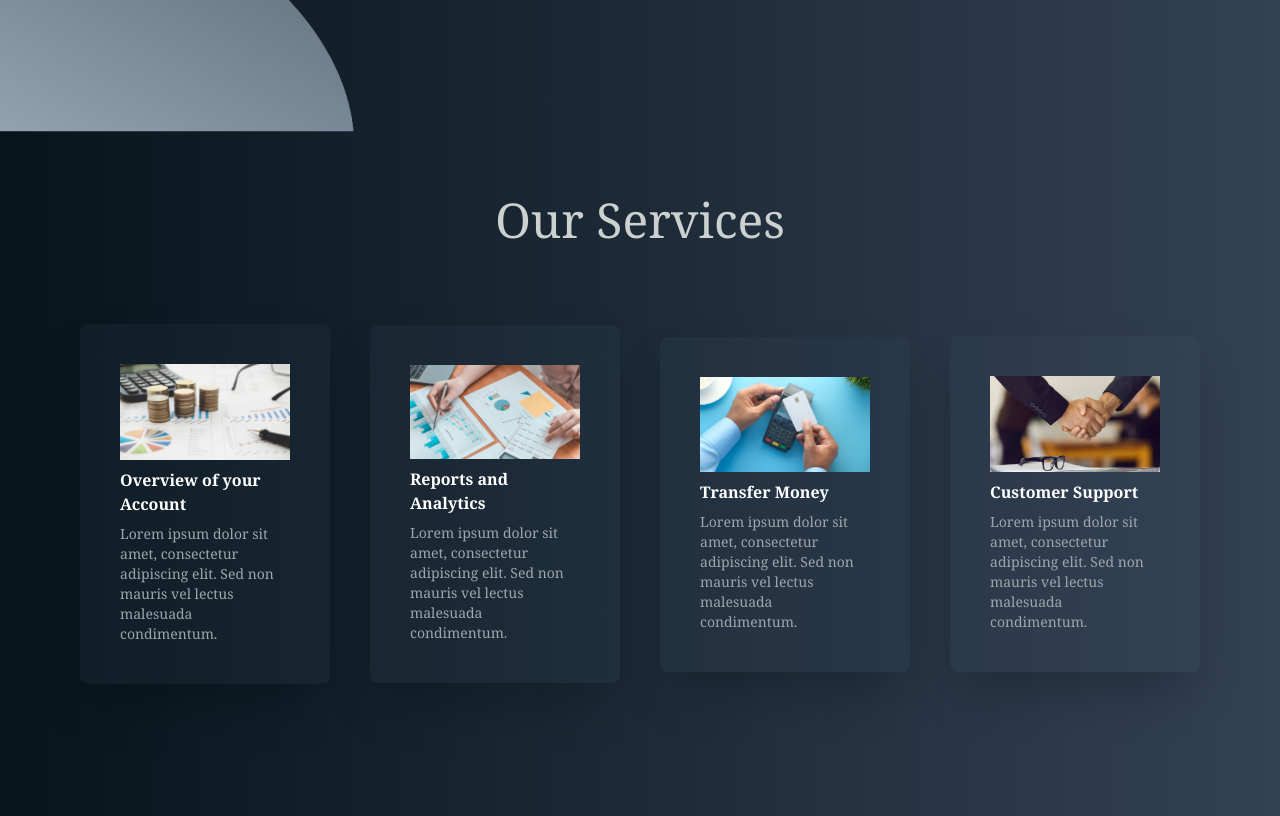
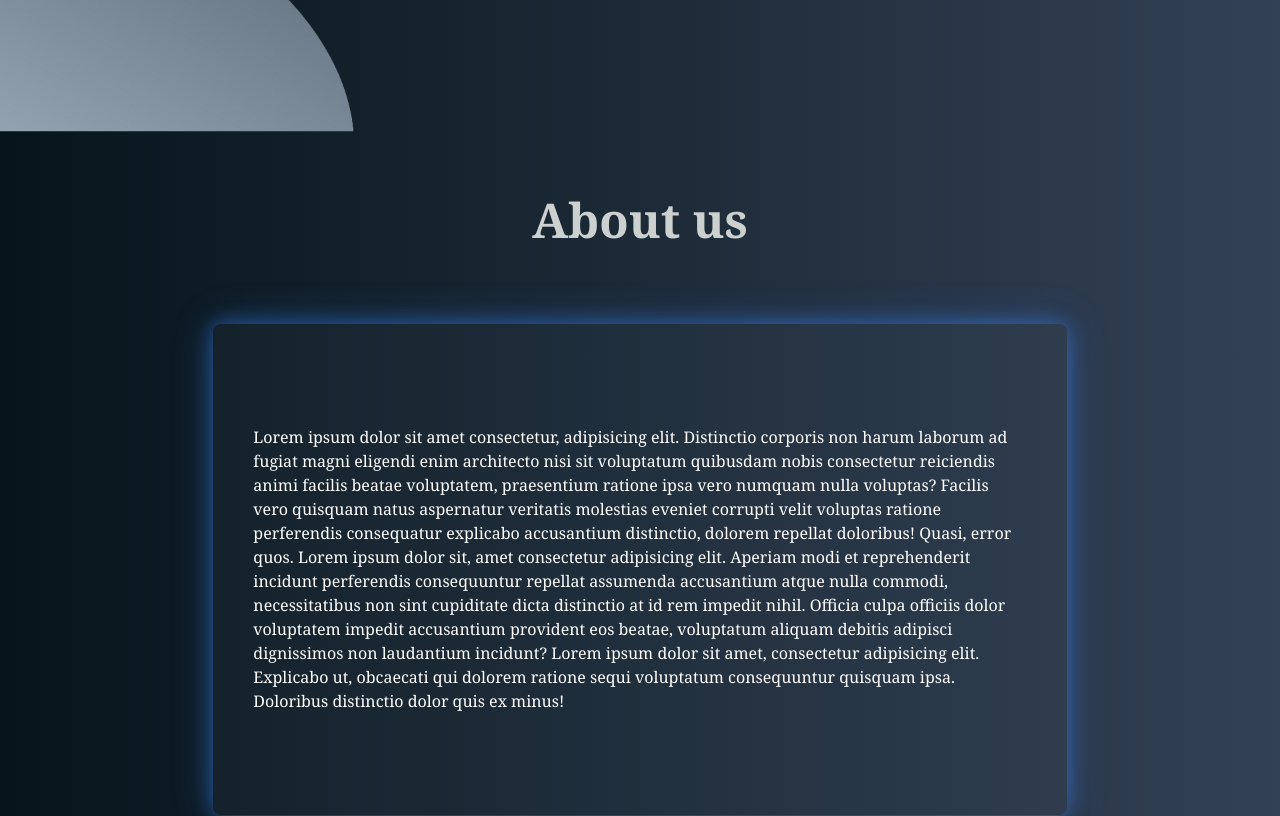
Before and after one commit to Simran903/bank-app, a React (Vite) app in the folder client/: page / in a window 1280 px wide. Shown: the part 660-1476 px from the top of the page. Built offline with nearby package versions, Linux system fonts and the light colour scheme.

Commit message:
Update: Enhance landing page UI and user experience

```diff
--- a/client/src/App.tsx
+++ b/client/src/App.tsx
@@ -1,13 +1,26 @@
+import React from 'react';
 import Navbar from "./pages/Navbar";
 import Home from "./pages/Home";
 import Services from "./pages/Services";
+import AboutUs from "./pages/AboutUs";
+import RevealSection from './components/RevealSection';
 
-export default function App() {
+
+const App: React.FC = () => {
   return (
     <div className="">
       <Navbar />
-      <Home />
-      <Services />
+      <RevealSection>
+        <Home />
+      </RevealSection>
+      <RevealSection>
+        <AboutUs />
+      </RevealSection>
+      <RevealSection>
+        <Services />
+      </RevealSection>
     </div>
-  )
+  );
 }
+
+export default App;
--- /dev/null
+++ b/client/src/components/NavbarButton/NavbarButton.tsx
@@ -0,0 +1,9 @@
+import React from 'react'
+
+const NavbarButton: React.FC = () => {
+  return (
+    <div>NavbarButton</div>
+  )
+}
+
+export default NavbarButton
--- /dev/null
+++ b/client/src/components/RevealSection.tsx
@@ -0,0 +1,24 @@
+import React, { useRef, ReactNode } from 'react';
+import { motion, useInView } from 'framer-motion';
+
+interface RevealSectionProps {
+  children: ReactNode;
+}
+
+const RevealSection: React.FC<RevealSectionProps> = ({ children }) => {
+  const ref = useRef<HTMLDivElement>(null);
+  const isInView = useInView(ref, { once: true, amount: 0.3 });
+
+  return (
+    <motion.div
+      ref={ref}
+      initial={{ opacity: 0, y: 50 }}
+      animate={isInView ? { opacity: 1, y: 0 } : { opacity: 0, y: 300 }}
+      transition={{ duration: 1 }}
+    >
+      {children}
+    </motion.div>
+  );
+};
+
+export default RevealSection;
--- /dev/null
+++ b/client/src/pages/AboutUs.tsx
@@ -0,0 +1,31 @@
+import React from "react";
+
+const AboutUs: React.FC = () => {
+  return (
+    <div className="h-screen pt-16 flex flex-col items-center">
+      <h1 className="text-[#CCD0CF] text-5xl font-bold">About us</h1>
+      <div className="flex justify-center items-center mt-20 mx-20 h-2/3 w-2/3 shadow-blue-glow bg-[#4A5C6A] bg-opacity-10 cursor-pointer border-none rounded-lg">
+        <p className="p-10 text-white">
+          Lorem ipsum dolor sit amet consectetur, adipisicing elit. Distinctio
+          corporis non harum laborum ad fugiat magni eligendi enim architecto
+          nisi sit voluptatum quibusdam nobis consectetur reiciendis animi
+          facilis beatae voluptatem, praesentium ratione ipsa vero numquam nulla
+          voluptas? Facilis vero quisquam natus aspernatur veritatis molestias
+          eveniet corrupti velit voluptas ratione perferendis consequatur
+          explicabo accusantium distinctio, dolorem repellat doloribus! Quasi,
+          error quos. Lorem ipsum dolor sit, amet consectetur adipisicing elit.
+          Aperiam modi et reprehenderit incidunt perferendis consequuntur
+          repellat assumenda accusantium atque nulla commodi, necessitatibus non
+          sint cupiditate dicta distinctio at id rem impedit nihil. Officia
+          culpa officiis dolor voluptatem impedit accusantium provident eos
+          beatae, voluptatum aliquam debitis adipisci dignissimos non laudantium
+          incidunt? Lorem ipsum dolor sit amet, consectetur adipisicing elit.
+          Explicabo ut, obcaecati qui dolorem ratione sequi voluptatum
+          consequuntur quisquam ipsa. Doloribus distinctio dolor quis ex minus!
+        </p>
+      </div>
+    </div>
+  );
+};
+
+export default AboutUs;
--- a/client/src/pages/Services.tsx
+++ b/client/src/pages/Services.tsx
@@ -33,7 +33,7 @@ const cardData: CardData[] = [
 const Services: React.FC = () => {
     return (
         <div className="h-screen pt-16 flex flex-col items-center">
-            <h1 className="text-[#CCD0CF] text-5xl">Our Services</h1>
+            <h1 className="text-[#CCD0CF] text-5xl font-bold">Our Services</h1>
             <div className="grid grid-cols-2 lg:grid-cols-4 gap-10 items-center mt-20 mx-20">
                 {cardData.map((data, index) => (
                     <ServiceCard
```
Also changed, not shown: client/public/about/about.png (added).
